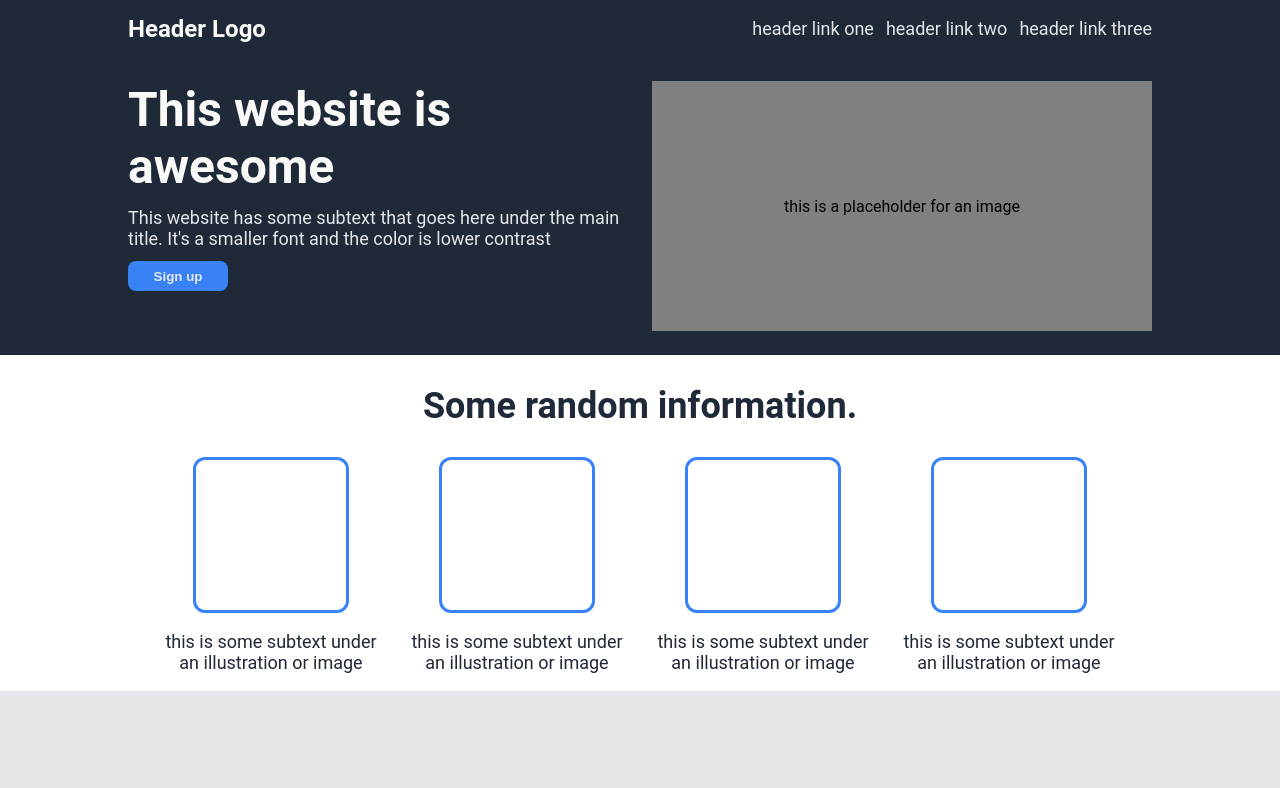
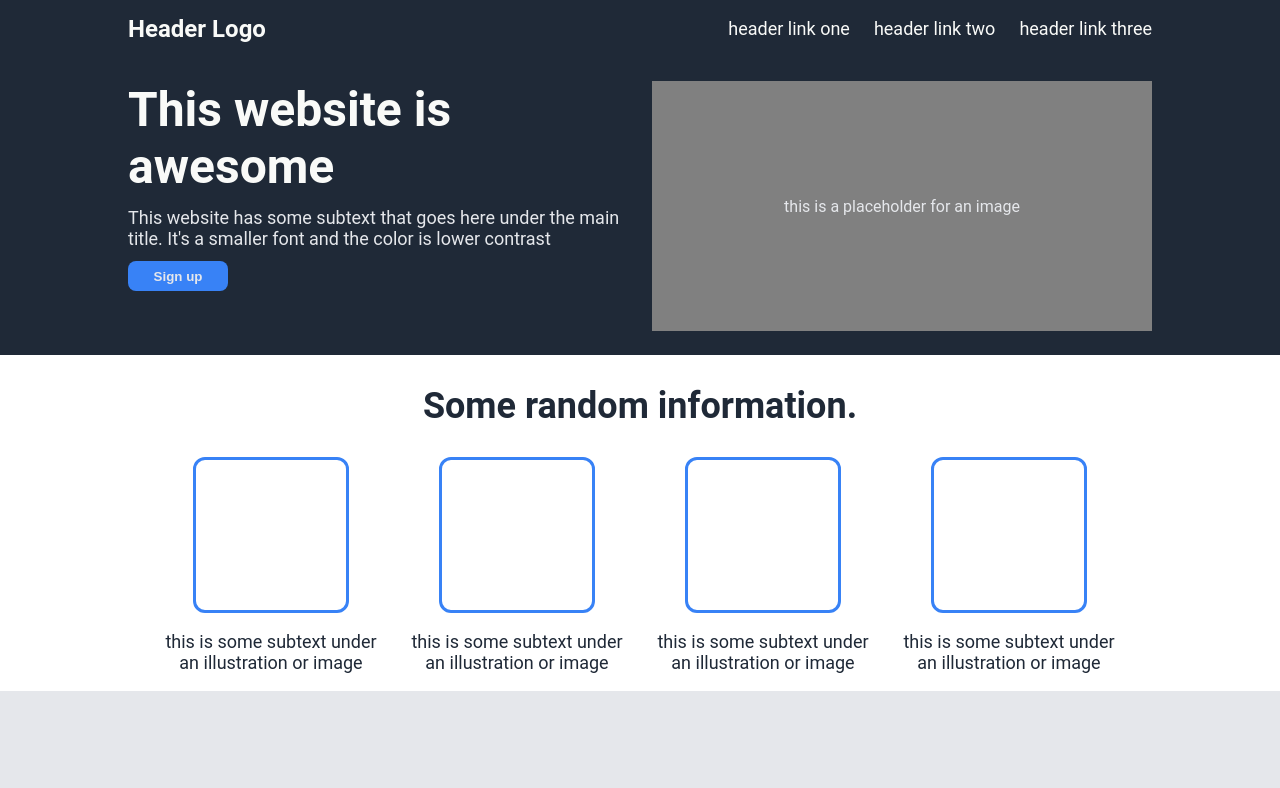
Before and after one commit to Jgamrot/TOP-Project-LandingPage, a plain HTML site: page index.html in a window 1280 px wide. Shown: the top 788 px of the page. Drawn offline with Linux system fonts and the light colour scheme.

Commit message:
Final submission for project
Think I've got it pretty much right.
Links don't go anywhere but have <a> tags.
Asked for help on the discord community but used an extra
div to color the space between the header and hero.

Buttons don't actually do anything, would need to add html to fix.

```diff
--- a/index.html
+++ b/index.html
@@ -8,14 +8,16 @@
 
 </head>
 <body>
+<div class="color-me-in">
+
 <header class="header">
     <div class="logo">
         Header Logo <!--change this probably to an img-->
     </div>
     <ul class="header-links">
-        <li>header link one</li> <!--add a links to somewhere (which will need styled)-->
-        <li>header link two</li>
-        <li>header link three</li>
+        <li><a href="">header link one</a></li> <!--add href links to somewhere-->
+        <li><a href="">header link two</a></li>
+        <li><a href="">header link three</a></li>
     </ul>
 </header>
 
@@ -30,6 +32,7 @@
     </div>
 </div>
 
+</div>
 <div class="info">
     <div class="info-title">
         <h2>Some random information.</h2>
--- a/styles.css
+++ b/styles.css
@@ -1,4 +1,7 @@
 
+.color-me-in{
+    background-color: #1f2937;
+}
 
 body{
     display: flex;
@@ -27,15 +30,21 @@ p{
     padding: 0px 128px; /*yup padding (not margin) should be the same for whole page, increased to 128px for now*/
     background-color: #1f2937;
 
-  ul{
+    ul{
       display: flex;
       list-style-type: none;
       padding: 0;
       margin-left: auto;
-      gap: 12px;
+      gap: 24px;
       color: #e5e7eb;
       font-size: 18px;
       }
+
+    a{
+        text-decoration: none;
+        color: #f9faf8;
+
+    }
 
   .logo{
     font-size: 24px;
@@ -84,6 +93,7 @@ p{
     justify-content: center;
     align-items: center;
     background-color: grey;
+    color:#e5e7eb
   }
 }
 
@@ -142,6 +152,7 @@ p{
         font-size: 36px;
         font-style: italic;
         font-weight: lighter;
+        padding: 0 10%;
         }
     }
 
@@ -149,6 +160,8 @@ p{
         align-self: flex-end;
         p{
             font-weight: bold;
+            margin: 18px;
+
         }
     }
 }
```
